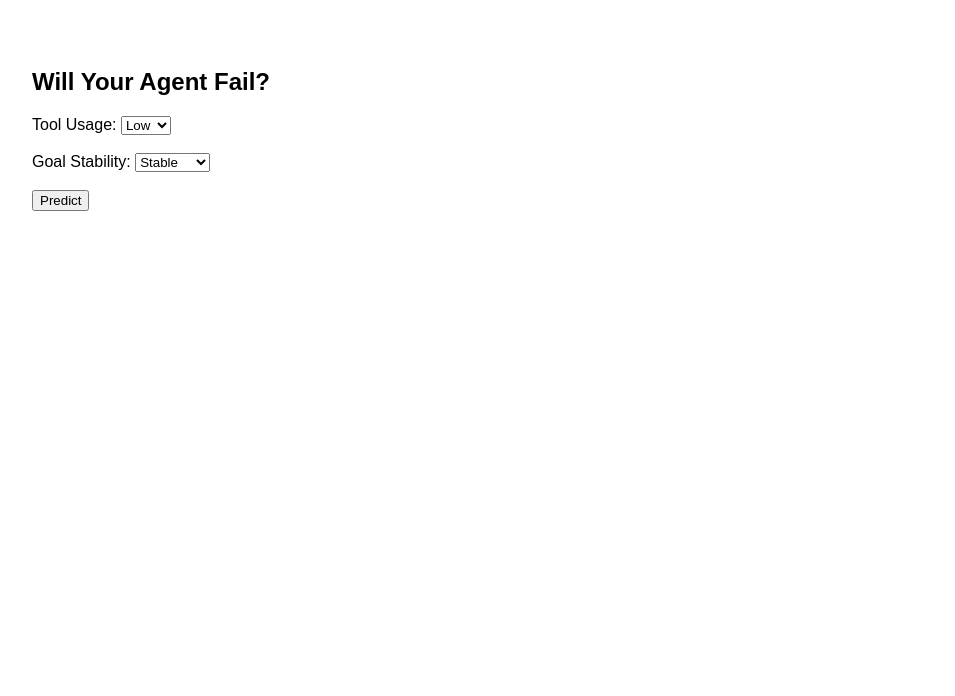
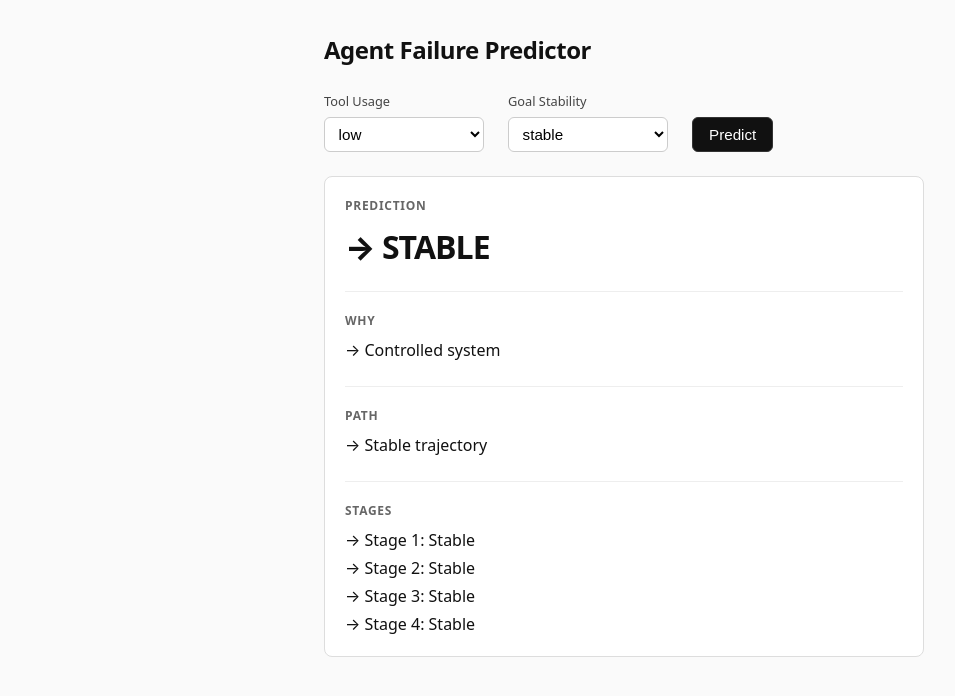
Before and after one commit to hongtang-ai/failure-predictor-web, a plain HTML site: page index.html in a window 1280 px wide. Shown: the whole page, without its empty margins (16-971 px from the left). Drawn offline with Linux system fonts and the light colour scheme.

Commit message:
upgrade: structured predictor UI

```diff
--- a/index.html
+++ b/index.html
@@ -1,46 +1,217 @@
 <!DOCTYPE html>
-<html>
+<html lang="en">
 <head>
+  <meta charset="UTF-8" />
+  <meta name="viewport" content="width=device-width, initial-scale=1" />
   <title>Agent Failure Predictor</title>
+  <style>
+    * { box-sizing: border-box; }
+    body {
+      font-family: system-ui, -apple-system, Segoe UI, Roboto, sans-serif;
+      max-width: 640px;
+      margin: 0 auto;
+      padding: 2rem 1.25rem;
+      line-height: 1.5;
+      color: #111;
+      background: #fafafa;
+    }
+    h1 {
+      font-size: 1.5rem;
+      font-weight: 700;
+      margin: 0 0 1.5rem;
+      letter-spacing: -0.02em;
+    }
+    .inputs {
+      display: flex;
+      flex-wrap: wrap;
+      gap: 1rem 1.5rem;
+      align-items: flex-end;
+      margin-bottom: 1.5rem;
+    }
+    .field label {
+      display: block;
+      font-size: 0.8rem;
+      color: #444;
+      margin-bottom: 0.35rem;
+    }
+    select {
+      min-width: 10rem;
+      padding: 0.45rem 0.6rem;
+      font-size: 0.95rem;
+      border: 1px solid #ccc;
+      border-radius: 6px;
+      background: #fff;
+    }
+    button {
+      padding: 0.5rem 1rem;
+      font-size: 0.95rem;
+      border: 1px solid #333;
+      border-radius: 6px;
+      background: #111;
+      color: #fff;
+      cursor: pointer;
+    }
+    button:hover { background: #333; }
+    .output {
+      border: 1px solid #ddd;
+      border-radius: 8px;
+      padding: 1.25rem 1.25rem 1rem;
+      background: #fff;
+    }
+    .block {
+      margin-bottom: 1.25rem;
+      padding-bottom: 1.25rem;
+      border-bottom: 1px solid #eee;
+    }
+    .block:last-child {
+      margin-bottom: 0;
+      padding-bottom: 0;
+      border-bottom: none;
+    }
+    .block h2 {
+      font-size: 0.75rem;
+      font-weight: 600;
+      text-transform: uppercase;
+      letter-spacing: 0.06em;
+      color: #666;
+      margin: 0 0 0.5rem;
+    }
+    .prediction-value {
+      font-size: 2rem;
+      font-weight: 800;
+      letter-spacing: -0.03em;
+      margin: 0;
+    }
+    .lines {
+      margin: 0;
+      padding-left: 0;
+      list-style: none;
+    }
+    .lines li {
+      margin: 0.25rem 0;
+      padding-left: 0;
+    }
+  </style>
 </head>
-<body style="font-family: Arial; padding: 40px;">
+<body>
+  <h1>Agent Failure Predictor</h1>
 
-<h2>Will Your Agent Fail?</h2>
+  <div class="inputs">
+    <div class="field">
+      <label for="tool">Tool Usage</label>
+      <select id="tool" aria-label="Tool Usage">
+        <option value="low">low</option>
+        <option value="high">high</option>
+      </select>
+    </div>
+    <div class="field">
+      <label for="goal">Goal Stability</label>
+      <select id="goal" aria-label="Goal Stability">
+        <option value="stable">stable</option>
+        <option value="unstable">unstable</option>
+      </select>
+    </div>
+    <button type="button" id="predictBtn">Predict</button>
+  </div>
 
-<label>Tool Usage:</label>
-<select id="tool">
-  <option value="low">Low</option>
-  <option value="high">High</option>
-</select>
+  <div class="output" id="output">
+    <div class="block">
+      <h2>Prediction</h2>
+      <p class="prediction-value" id="predictionText">→ STABLE</p>
+    </div>
+    <div class="block">
+      <h2>Why</h2>
+      <ul class="lines" id="whyLines"></ul>
+    </div>
+    <div class="block">
+      <h2>Path</h2>
+      <ul class="lines" id="pathLines"></ul>
+    </div>
+    <div class="block">
+      <h2>Stages</h2>
+      <ul class="lines" id="stageLines"></ul>
+    </div>
+  </div>
 
-<br><br>
+  <script>
+    function getOutcome(tool, goal) {
+      if (tool === "high" && goal === "unstable") {
+        return {
+          prediction: "EXPLOSION",
+          why: "Uncontrolled tool usage + unstable goal",
+          path: "Start → Complexity ↑ → Control ↓ → Explosion",
+          stages: [
+            "Stable",
+            "Risk Increasing",
+            "Loss of Control",
+            "Explosion"
+          ]
+        };
+      }
+      if (tool === "low" && goal === "unstable") {
+        return {
+          prediction: "DRIFT",
+          why: "Goal inconsistency",
+          path: "Start → Divergence → Drift",
+          stages: [
+            "Stable",
+            "Slight deviation",
+            "Goal divergence",
+            "Drift"
+          ]
+        };
+      }
+      if (tool === "high" && goal === "stable") {
+        return {
+          prediction: "LOOP",
+          why: "Repeated execution without termination",
+          path: "Start → Repeat → Repeat → Loop",
+          stages: [
+            "Stable",
+            "Repetition",
+            "Redundancy",
+            "Loop"
+          ]
+        };
+      }
+      return {
+        prediction: "STABLE",
+        why: "Controlled system",
+        path: "Stable trajectory",
+        stages: ["Stable", "Stable", "Stable", "Stable"]
+      };
+    }
 
-<label>Goal Stability:</label>
-<select id="goal">
-  <option value="stable">Stable</option>
-  <option value="unstable">Unstable</option>
-</select>
+    function render() {
+      var tool = document.getElementById("tool").value;
+      var goal = document.getElementById("goal").value;
+      var o = getOutcome(tool, goal);
 
-<br><br>
+      document.getElementById("predictionText").textContent = "→ " + o.prediction;
 
-<button onclick="predict()">Predict</button>
+      function setList(id, items) {
+        var ul = document.getElementById(id);
+        ul.innerHTML = "";
+        for (var i = 0; i < items.length; i++) {
+          var li = document.createElement("li");
+          li.textContent = "→ " + items[i];
+          ul.appendChild(li);
+        }
+      }
 
-<h3 id="result"></h3>
+      setList("whyLines", [o.why]);
+      setList("pathLines", [o.path]);
+      var stageItems = [];
+      for (var s = 0; s < o.stages.length; s++) {
+        stageItems.push("Stage " + (s + 1) + ": " + o.stages[s]);
+      }
+      setList("stageLines", stageItems);
+    }
 
-<script>
-function predict() {
-  let tool = document.getElementById("tool").value;
-  let goal = document.getElementById("goal").value;
-
-  if (tool === "high" && goal === "unstable") {
-    document.getElementById("result").innerText =
-      "Prediction: EXPLOSION → Uncontrolled tool usage";
-  } else {
-    document.getElementById("result").innerText =
-      "Prediction: STABLE";
-  }
-}
-</script>
-
+    document.getElementById("predictBtn").addEventListener("click", render);
+    document.getElementById("tool").addEventListener("change", render);
+    document.getElementById("goal").addEventListener("change", render);
+    render();
+  </script>
 </body>
 </html>
```
